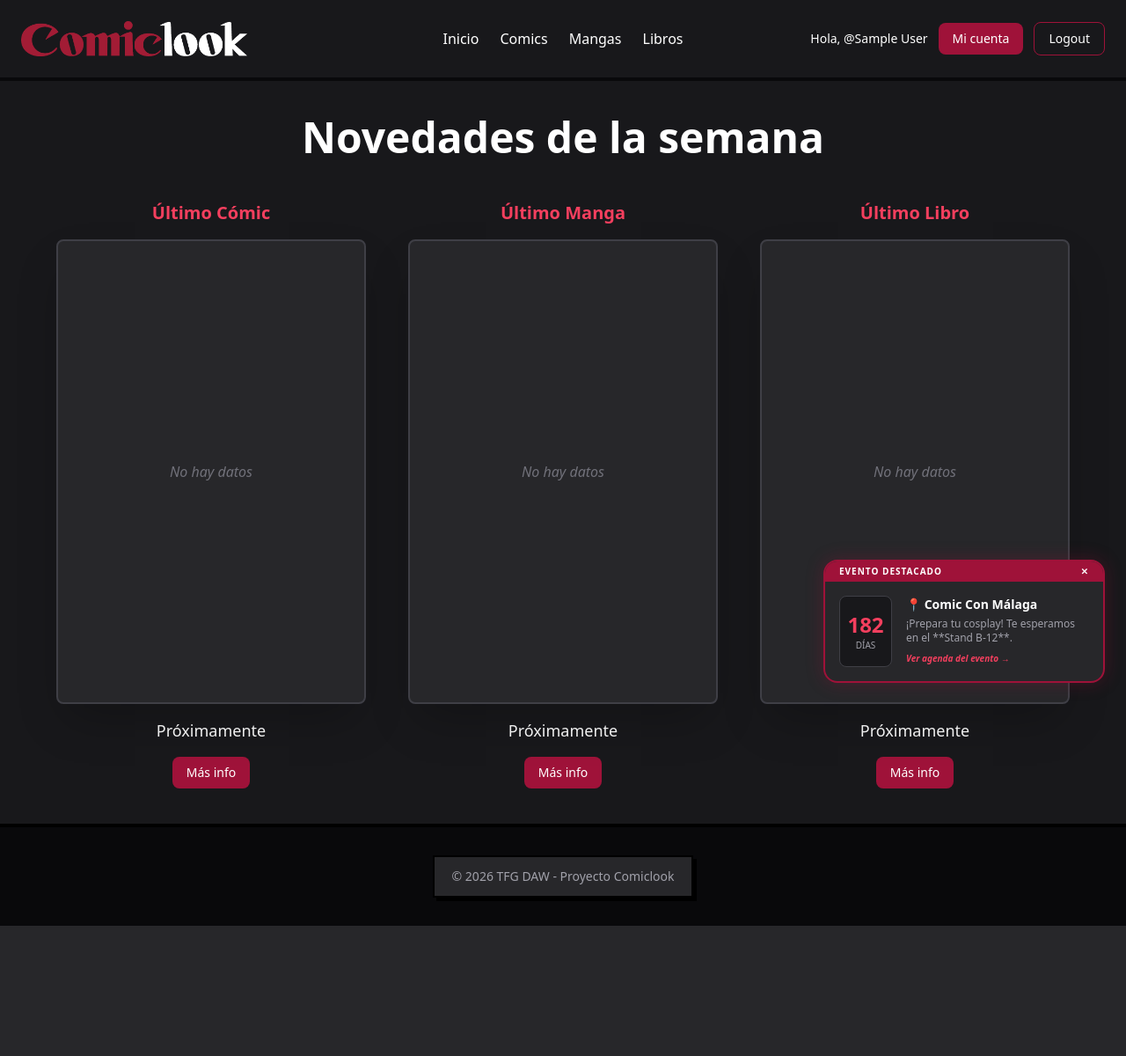
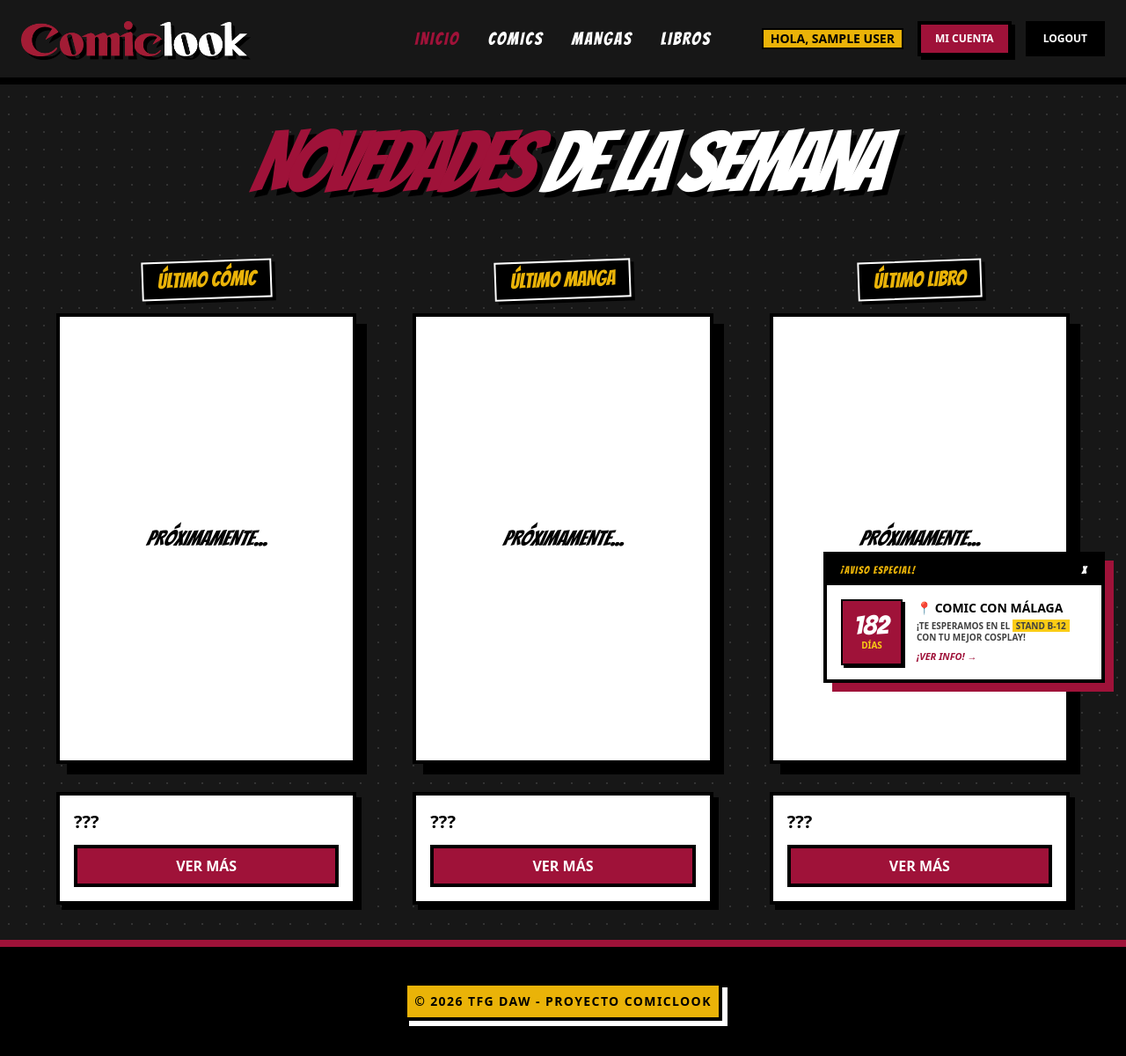
Before and after one commit to gabijrey/ProyectoGrupo2, a PHP site: page / in a window 1280 px wide. Shown: the whole page at 88% size. Before the commit the page ends 1052 px from the top, so only its background shows below. Run offline with PHP 8.4, Linux system fonts and the light colour scheme; the visitor is signed in with stand-in values (Sample User, id 1); data that the repository does not hold is empty; some libraries are stand-ins or nearby versions.

Commit message:
Add files via upload
code (creacion de obra.php y modificacion del estilo de index.php)

```diff
--- a/index.php
+++ b/index.php
@@ -1,5 +1,18 @@
 <?php
+//Iniciar la sesion
 session_start();
+
+//Comprobar si existe la variable de sesión que crearemos en el login
+if (!isset($_SESSION['nombre'])) {
+    // Lo mandamos de vuelta al login
+    header("Location: sesion/login.php");
+    exit();
+}
+
+//Si llega aquí, es que está logueado
+$nombre = $_SESSION['nombre'];
+$email = $_SESSION['email'];
+
 require "sesion/conexion_pdo.php";
 // Función rápida para evitar repetir código en los 3 bloques
 function obtenerNovedad($conexion, $tipo) {
@@ -9,90 +22,113 @@ function obtenerNovedad($conexion, $tipo) {
     return $stmt->fetch();
 }
 ?>
+
+
 <!DOCTYPE html>
 <html lang="es">
 <head>
     <meta charset="UTF-8">
     <meta name="viewport" content="width=device-width, initial-scale=1.0">
     <title>Comiclook | Inicio</title>
-    <link rel="icon" href="comiclook_icon.ico">
     <script src="https://cdn.tailwindcss.com"></script>
+    <link href="https://fonts.googleapis.com/css2?family=Bangers&display=swap" rel="stylesheet">
+    <style>
+        .font-comic { font-family: 'Bangers', cursive; }
+        body {
+            background-color: #171717; /* neutral-900 */
+            background-image: radial-gradient(#333 1px, transparent 1px);
+            background-size: 20px 20px;
+        }
+        ::-webkit-scrollbar { width: 6px; }
+        ::-webkit-scrollbar-track { background: #18181b; }
+        ::-webkit-scrollbar-thumb { background: #9f1239; border-radius: 3px; }
+    </style>
 </head>
-<body class="bg-zinc-900 text-white flex flex-col min-h-screen">
-    <nav class="bg-zinc-900 p-6 grid grid-cols-3 items-center border-b-4 border-zinc-950 sticky top-0 z-50">
+<body class="text-white flex flex-col min-h-screen">
+
+    <nav class="bg-neutral-900 p-6 grid grid-cols-1 md:grid-cols-3 items-center border-b-8 border-black sticky top-0 z-50">
         <div class="flex justify-start">
-            <img src="logos/logoLight.webp" class="h-10 w-auto" alt="Logo">
+            <img src="logos/logoLight.webp" class="h-10 w-auto drop-shadow-[4px_4px_0_black]" alt="Logo">
         </div>
-        <div class="flex justify-center items-center gap-6">
-            <a href="index.php" class="hover:text-rose-500 transition-colors">Inicio</a>
-            <a href="catalogo.php?tipo=0" class="hover:text-rose-500 transition-colors">Comics</a>
-            <a href="catalogo.php?tipo=1" class="hover:text-rose-500 transition-colors">Mangas</a>
-            <a href="catalogo.php?tipo=2" class="hover:text-rose-500 transition-colors">Libros</a>
+        <div class="flex justify-center items-center gap-8 font-comic text-xl">
+            <a href="index.php" class="text-rose-800 hover:text-white transition-colors uppercase tracking-widest">Inicio</a>
+            <a href="catalogo.php?tipo=0" class="hover:text-rose-800 transition-colors uppercase tracking-widest">Comics</a>
+            <a href="catalogo.php?tipo=1" class="hover:text-rose-800 transition-colors uppercase tracking-widest">Mangas</a>
+            <a href="catalogo.php?tipo=2" class="hover:text-rose-800 transition-colors uppercase tracking-widest">Libros</a>
         </div>
-        <div class="flex justify-end items-center gap-3">
-            <?php if(!isset($_SESSION['nombre'])){ ?>
-                <a class="bg-rose-800 text-white px-4 py-2 hover:bg-rose-900 transition-colors rounded-lg text-sm" href="sesion/login.php">Iniciar sesión</a>
-                <a class="border border-rose-800 text-white px-4 py-2 hover:bg-rose-800 transition-colors rounded-lg text-sm" href="sesion/createUser.php">Registrarse</a>
-            <?php }else{ ?>
-                <span class="text-sm">Hola, @<?= $_SESSION['nombre'] ?></span>
-                <a class="bg-rose-800 text-white px-4 py-2 hover:bg-rose-900 transition-colors rounded-lg text-sm" href="user.php?usuario=<?= $_SESSION['nombre'] ?>">Mi cuenta</a>
-                <a class="border border-rose-800 text-white px-4 py-2 hover:bg-rose-800 transition-colors rounded-lg text-sm" href="sesion/logout.php">Logout</a>
-            <?php } ?>
+        <div class="flex justify-end items-center gap-4">
+            <span class="text-sm font-bold bg-yellow-500 text-black px-2 border-2 border-black hidden md:block">
+                HOLA, <?= strtoupper($_SESSION['nombre']) ?>
+            </span>
+            <a class="bg-rose-800 text-white px-4 py-2 border-4 border-black font-bold hover:bg-rose-900 transition-all shadow-[4px_4px_0_0_black] active:shadow-none active:translate-y-1 text-xs" href="user.php?usuario=<?= $_SESSION['nombre'] ?>">MI CUENTA</a>
+            <a class="bg-black text-white px-4 py-2 border-4 border-black font-bold hover:bg-neutral-800 transition-all text-xs" href="sesion/logout.php">LOGOUT</a>
         </div>
     </nav>
+
     <main class="flex-grow p-10 flex flex-col items-center">
-        <h1 class="text-5xl font-bold mb-12">Novedades de la semana</h1>
-        <div class="grid grid-cols-1 md:grid-cols-3 gap-12 w-full max-w-6xl">
+        <h1 class="font-comic text-6xl md:text-8xl mb-16 text-rose-800 uppercase tracking-tighter drop-shadow-[6px_6px_0_black] italic">
+            Novedades <span class="text-white">de la semana</span>
+        </h1>
+
+        <div class="grid grid-cols-1 md:grid-cols-3 gap-16 w-full max-w-6xl">
             <?php
             $tipos = [0 => 'Último Cómic', 1 => 'Último Manga', 2 => 'Último Libro'];
-            foreach($tipos as $num => $nombre){
+            foreach($tipos as $num => $nombre_tipo){
                 $obra = obtenerNovedad($_conexion, $num);
             ?>
-            <div class="flex flex-col items-center">
-                <h2 class="text-xl mb-4 text-rose-500 font-semibold"><?= $nombre ?></h2>
-                <div class="w-full aspect-[2/3] bg-zinc-800 rounded-lg overflow-hidden shadow-2xl border-2 border-zinc-700 hover:border-rose-800 transition-all transform hover:-translate-y-2">
+            <div class="flex flex-col items-center group">
+                <h2 class="font-comic text-2xl mb-4 text-yellow-500 uppercase bg-black px-4 py-1 rotate-[-2deg] border-2 border-white shadow-[4px_4px_0_0_black]">
+                    <?= $nombre_tipo ?>
+                </h2>
+
+                <div class="w-full aspect-[2/3] bg-white border-4 border-black overflow-hidden shadow-[12px_12px_0_0_black] transition-all group-hover:translate-x-1 group-hover:translate-y-1 group-hover:shadow-none">
                     <?php if ($obra){ ?>
                         <a href="obra.php?id=<?= $obra['id'] ?>">
-                            <img class="w-full h-full object-cover" src="<?= $obra['portada'] ?>" alt="<?= $obra['titulo'] ?>">
+                            <img class="w-full h-full object-cover grayscale hover:grayscale-0 transition-all duration-500" src="<?= $obra['portada'] ?>" alt="<?= $obra['titulo'] ?>">
                         </a>
                     <?php }else{ ?>
-                        <div class="flex items-center justify-center h-full text-zinc-500 italic">No hay datos</div>
+                        <div class="flex items-center justify-center h-full text-black font-comic text-2xl italic">PRÓXIMAMENTE...</div>
                     <?php }; ?>
                 </div>
-                <p class="mt-4 text-lg font-medium"><?= $obra['titulo'] ?? 'Próximamente' ?></p>
-                <a class="bg-rose-800 text-white px-4 py-2 hover:bg-rose-900 transition-colors rounded-lg text-sm mt-4" href="obra.php?id=<?= $obra['id'] ?>">Más info</a>
+
+                <div class="mt-8 bg-white border-4 border-black p-4 w-full shadow-[6px_6px_0_0_black]">
+                    <p class="text-black text-xl font-bold uppercase truncate"><?= $obra['titulo'] ?? '???' ?></p>
+                    <a class="inline-block w-full text-center bg-rose-800 text-white font-bold py-2 border-4 border-black mt-3 hover:bg-rose-900 transition-all" href="obra.php?id=<?= $obra['id'] ?>">
+                        VER MÁS
+                    </a>
+                </div>
             </div>
             <?php }; ?>
         </div>
     </main>
-    <footer class="bg-zinc-950 w-full border-t-4 border-black py-8 px-6 text-center">
-        <div class="inline-block bg-zinc-800 p-1 border-2 border-black shadow-[4px_4px_0_0_rgba(0,0,0,1)]">
-            <p class="text-sm text-zinc-400 px-4 py-2">
-                © 2026 TFG DAW - Proyecto Comiclook
-            </p>
+
+    <footer class="bg-black w-full border-t-8 border-rose-800 py-10 px-6 text-center">
+        <div class="inline-block bg-yellow-500 p-2 border-4 border-black shadow-[6px_6px_0_0_white]">
+            <p class="text-sm text-black font-black uppercase tracking-widest">© 2026 TFG DAW - PROYECTO COMICLOOK </p>
+            <p></p>
         </div>
     </footer>
-<!--Eventos de la web-->
-    <div id="event-widget" class="fixed bottom-6 right-6 z- max-w-xs bg-zinc-800 border-2 border-rose-800 rounded-2xl shadow-[0_0_20px_rgba(159,18,57,0.3)] overflow-hidden transform transition-transform hover:scale-105">
-        <div class="bg-rose-800 px-4 py-1 text-[10px] font-bold uppercase tracking-widest flex justify-between items-center">
-            <span>Evento Destacado</span>
-            <button onclick="document.getElementById('event-widget').remove()" class="hover:text-black">✕</button>
+
+    <div id="event-widget" class="fixed bottom-6 right-6 z-50 max-w-xs bg-white border-4 border-black shadow-[10px_10px_0_0_#9f1239] overflow-hidden transform transition-all hover:scale-105">
+        <div class="bg-black px-4 py-2 text-[12px] font-comic text-yellow-500 uppercase tracking-widest flex justify-between items-center">
+            <span>¡AVISO ESPECIAL!</span>
+            <button onclick="document.getElementById('event-widget').remove()" class="text-white hover:text-rose-500 font-bold">X</button>
         </div>
         <div class="p-4 flex gap-4">
-            <div class="flex-shrink-0 bg-zinc-900 rounded-lg p-2 text-center flex flex-col justify-center min-w-[60px] border border-zinc-700">
+            <div class="flex-shrink-0 bg-rose-800 border-2 border-black p-2 text-center flex flex-col justify-center min-w-[70px] shadow-[3px_3px_0_0_black]">
                 <?php
-                    $fecha_evento = new DateTime('2026-10-8'); // Fecha supuesta Comic Con
+                    $fecha_evento = new DateTime('2026-10-08');
                     $hoy = new DateTime();
                     $diferencia = $hoy->diff($fecha_evento);
                     $dias_restantes = $diferencia->format('%a');
                 ?>
-                <span class="text-2xl font-black text-rose-500"><?= $dias_restantes ?></span>
-                <span class="text-[10px] uppercase text-zinc-400">Días</span>
+                <span class="text-3xl font-comic text-white leading-none"><?= $dias_restantes ?></span>
+                <span class="text-[10px] font-bold uppercase text-yellow-400">Días</span>
             </div>
             <div>
-                <h4 class="font-bold text-sm">📍 Comic Con Málaga</h4>
-                <p class="text-xs text-zinc-400 mt-1">¡Prepara tu cosplay! Te esperamos en el **Stand B-12**.</p>
-                <a href="https://sandiegocomicconmalaga.com/" target="_blank" class="inline-block mt-2 text-[10px] text-rose-500 font-bold hover:underline italic">Ver agenda del evento →</a>
+                <h4 class="font-black text-black text-sm uppercase">📍 Comic Con Málaga</h4>
+                <p class="text-[10px] text-neutral-700 font-bold mt-1 leading-tight">¡TE ESPERAMOS EN EL <span class="bg-yellow-400 px-1">STAND B-12</span> CON TU MEJOR COSPLAY!</p>
+                <a href="https://sandiegocomicconmalaga.com/" target="_blank" class="inline-block mt-2 text-[11px] text-rose-800 font-black hover:underline italic uppercase">¡VER INFO! →</a>
             </div>
         </div>
     </div>
```
Also changed, not shown: obra.php (added, +394 -0 lines).
